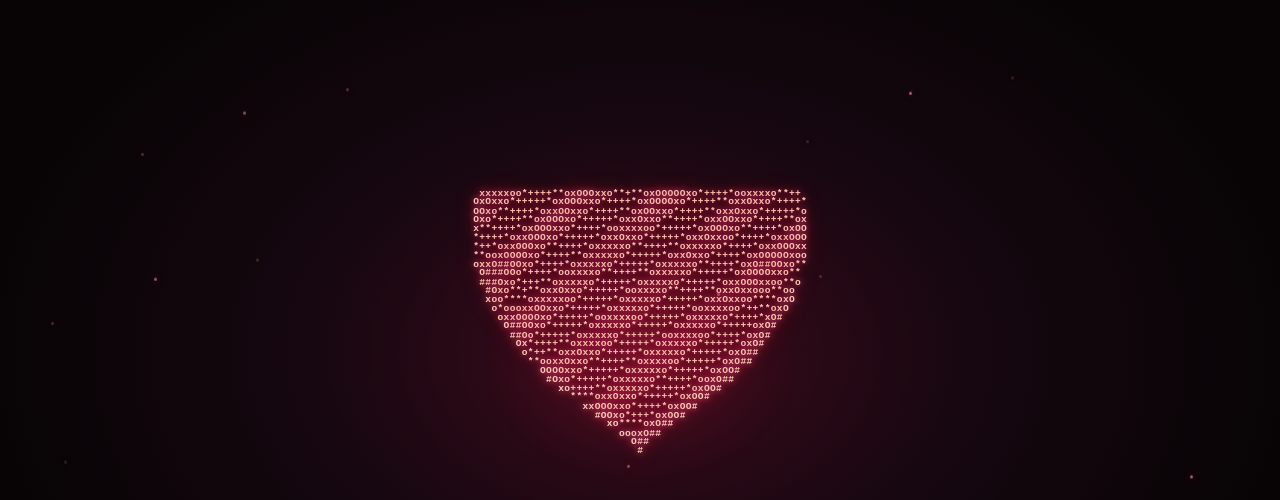
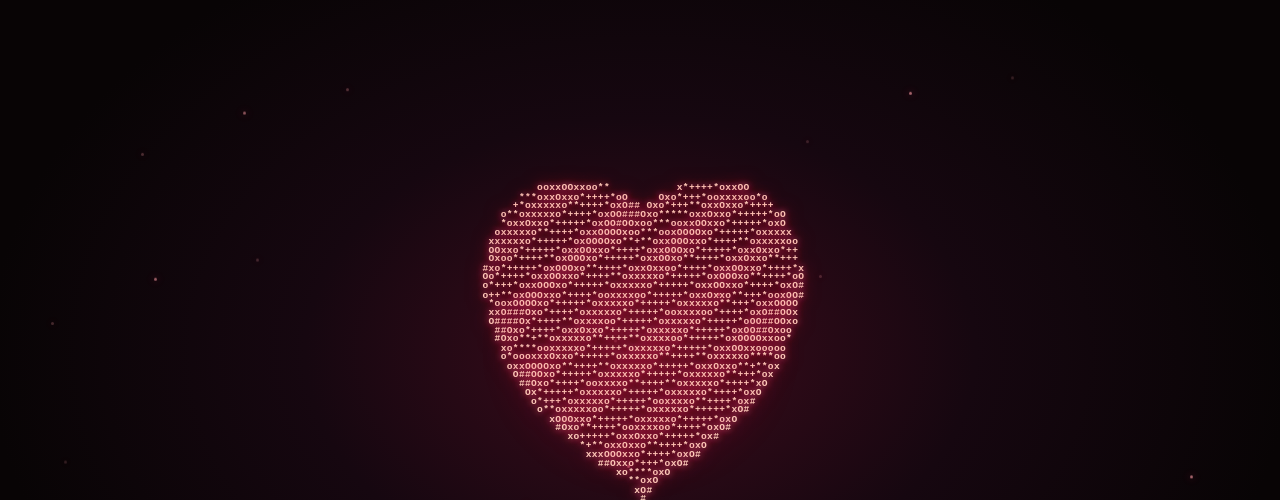
Before and after one commit to n1tewoker/mysterious, a plain HTML site: page index.html in a window 1280 px wide. Shown: the top 500 px of the page. Drawn offline with Linux system fonts and the light colour scheme.

Commit message:
Frame full heart silhouette with both lobes

```diff
--- a/index.html
+++ b/index.html
@@ -45,40 +45,44 @@
 <i class="star" aria-hidden="true" style="left:42%;top:80%;animation-delay:-7.03s"></i>
 <i class="star" aria-hidden="true" style="left:79%;top:9%;animation-delay:-7.40s"></i>
 <i class="star" aria-hidden="true" style="left:20%;top:32%;animation-delay:-7.77s"></i>
-<div class="heart-wrap"><div class="halo"></div><pre class="heart" role="img" aria-label="Светящееся сердце"> xxxxxoo*++++**oxOOOxxo**+**oxOOOOOxo*++++*ooxxxxo**++
-OxOxxo*+++++*oxOOOxxo*++++*oxOOOOxo*++++**oxxOxxo*++++*
-OOxo**++++*oxxOOxxo*++++**oxOOxxo*++++**oxxOxxo*+++++*o
-Oxo*++++**oxOOOxo*+++++*oxxOxxo**++++*oxxOOxxo*++++**ox
-x**++++*oxOOOxxo*++++*ooxxxxoo*+++++*oxOOOxo**++++*oxOO
-*++++*oxxOOOxo*+++++*oxxOxxo*+++++*oxxOxxoo*++++*oxxOOO
-*++*oxxOOOxo**++++*oxxxxxo**++++**oxxxxxo*++++*oxxOOOxx
-**ooxOOOOxo*++++**oxxxxxo*+++++*oxxOxxo*++++*oxOOOOOxoo
-oxxO##OOxo*++++*oxxxxxo*+++++*oxxxxxo**++++*oxO##OOxo**
- O###OOo*++++*ooxxxxo**++++**oxxxxxo*+++++*oxOOOOxxo**
- ###Oxo*+++**oxxxxxo*+++++*oxxxxxo*+++++*oxxOOOxxoo**o
-  #Oxo**+**oxxOxxo*+++++*ooxxxxo**++++**oxxOxxooo**oo
-  xoo****oxxxxxoo*+++++*oxxxxxo*+++++*oxxOxxoo****oxO
-   o*oooxxOOxxo*+++++*oxxxxxo*+++++*ooxxxxoo*++**oxO
-    oxxOOOOxo*+++++*ooxxxxoo*+++++*oxxxxxo*++++*xO#
-     O##OOxo*+++++*oxxxxxo*+++++*oxxxxxo*+++++oxO#
-      ##Oo*+++++*oxxxxxo*+++++*ooxxxxoo*++++*oxO#
-       Ox*++++**oxxxxoo*+++++*oxxxxxo*+++++*oxO#
-        o*++**oxxOxxo*+++++*oxxxxxo*+++++*oxO##
-         **ooxxOxxo**++++**oxxxxoo*+++++*oxO##
-           OOOOxxo*+++++*oxxxxxo*+++++*oxOO#
-            #Oxo*+++++*oxxxxxo**++++*ooxO##
-              xo++++**oxxxxxo*+++++*oxOO#
-                ****oxxOxxo*+++++*oxOO#
-                  xxOOOxxo*++++*oxOO#
-                    #OOxo*+++*oxOO#
-                      xo****oxO##
-                        oooxO##
-                          O##
+<div class="heart-wrap"><div class="halo"></div><pre class="heart" role="img" aria-label="Светящееся сердце">
+
+          ooxxOOxxoo**           x*++++*oxxOO
+       ***oxxOxxo*++++*oO     Oxo*+++*ooxxxxoo*o
+      +*oxxxxxo**++++*oxO## Oxo*+++**oxxOxxo*++++
+    o**oxxxxxo*++++*oxOO###Oxo*****oxxOxxo*+++++*oO
+    *oxxOxxo*+++++*oxOO#OOxoo***ooxxOOxxo*+++++*oxO
+   oxxxxxo**++++*oxxOOOOxoo***ooxOOOOxo*+++++*oxxxxx
+  xxxxxxo*+++++*oxOOOOxo**+**oxxOOOxxo*++++**oxxxxxoo
+  OOxxo*+++++*oxxOOxxo*++++*oxxOOOxo*+++++*oxxOxxo*++
+  Oxoo*++++**oxOOOxo*+++++*oxxOOxo**++++*oxxOxxo**+++
+ #xo*+++++*oxOOOxo**++++*oxxOxxoo*++++*oxxOOxxo*++++*x
+ Oo*++++*oxxOOxxo*++++**oxxxxxo*+++++*oxOOOxo**++++*oO
+ o*+++*oxxOOOxo*+++++*oxxxxxo*+++++*oxxOOxxo*++++*oxO#
+ o++**oxOOOxxo*++++*ooxxxxoo*+++++*oxxOxxo**+++*ooxOO#
+  *ooxOOOOxo*+++++*oxxxxxo*+++++*oxxxxxo**+++*oxxOOOO
+  xxO###Oxo*++++*oxxxxxo*+++++*ooxxxxoo*++++*oxO##OOx
+  O####Ox*++++**oxxxxoo*+++++*oxxxxxo*+++++*oOO##OOxo
+   ##Oxo*++++*oxxOxxo*+++++*oxxxxxo*+++++*oxOO##Oxoo
+   #Oxo**+**oxxxxxo**++++**oxxxxoo*+++++*oxOOOOxxoo*
+    xo****ooxxxxxo*+++++*oxxxxxo*+++++*oxxOOxxooooo
+    o*oooxxxOxxo*+++++*oxxxxxo**++++**oxxxxxo****oo
+     oxxOOOOxo**++++**oxxxxxo*+++++*oxxOxxo**+**ox
+      O##OOxo*+++++*oxxxxxo*+++++*oxxxxxo**+++*ox
+       ##Oxo*++++*ooxxxxo**++++**oxxxxxo*++++*xO
+        Ox*+++++*oxxxxxo*+++++*oxxxxxo*++++*oxO
+         o*+++*oxxxxxo*+++++*ooxxxxo**++++*ox#
+          o**oxxxxxoo*+++++*oxxxxxo*+++++*xO#
+            xOOOxxo*+++++*oxxxxxo*+++++*oxO
+             #Oxo**++++*ooxxxxoo*++++*oxO#
+               xo+++++*oxxOxxo*+++++*ox#
+                 *+**oxxOxxo**++++*oxO
+                  xxxOOOxxo*++++*oxO#
+                    ##Oxxo*+++*oxO#
+                       xo****oxO
+                         **oxO
+                          xO#
                            #
-
-
-
-
 </pre></div>
 <div class="signature">От Максима</div>
 </main>
```
